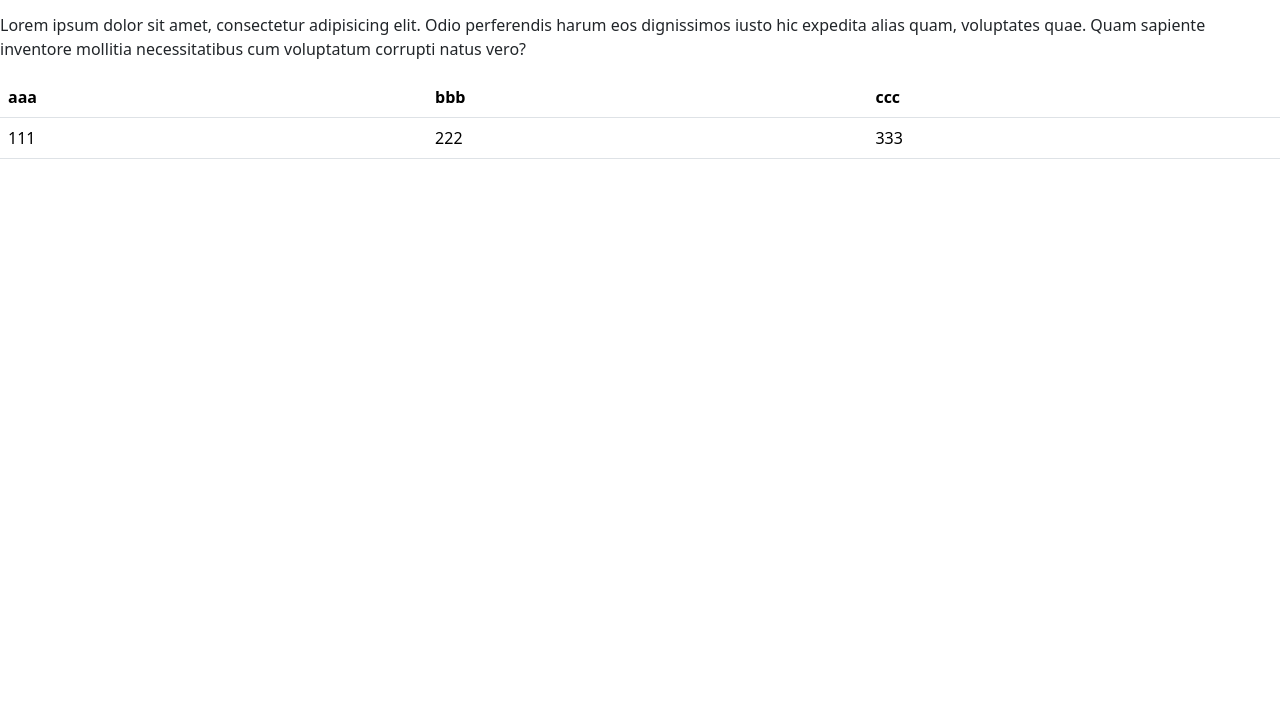
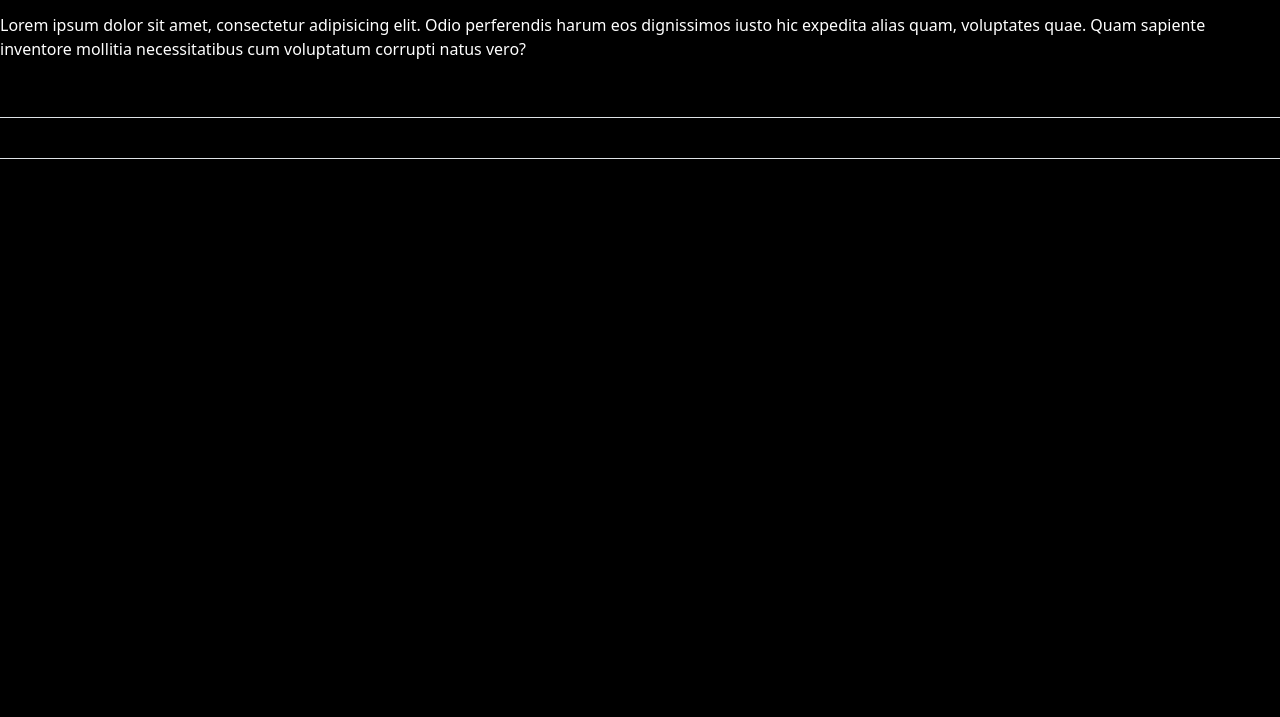
Before and after one commit to Asa007-001/vite, a website built with Vite: page src/index.html in a window 1280 px wide. Shown: the part 83-800 px from the top of the page. Built offline with nearby package versions, Linux system fonts and the light colour scheme.

Commit message:
Update styles.scss

```diff
--- a/src/scss/styles.scss
+++ b/src/scss/styles.scss
@@ -1 +1,3 @@
+$body-bg:#000;
+$body-color:#ffffff;
 @import "bootstrap/scss/bootstrap";
```
